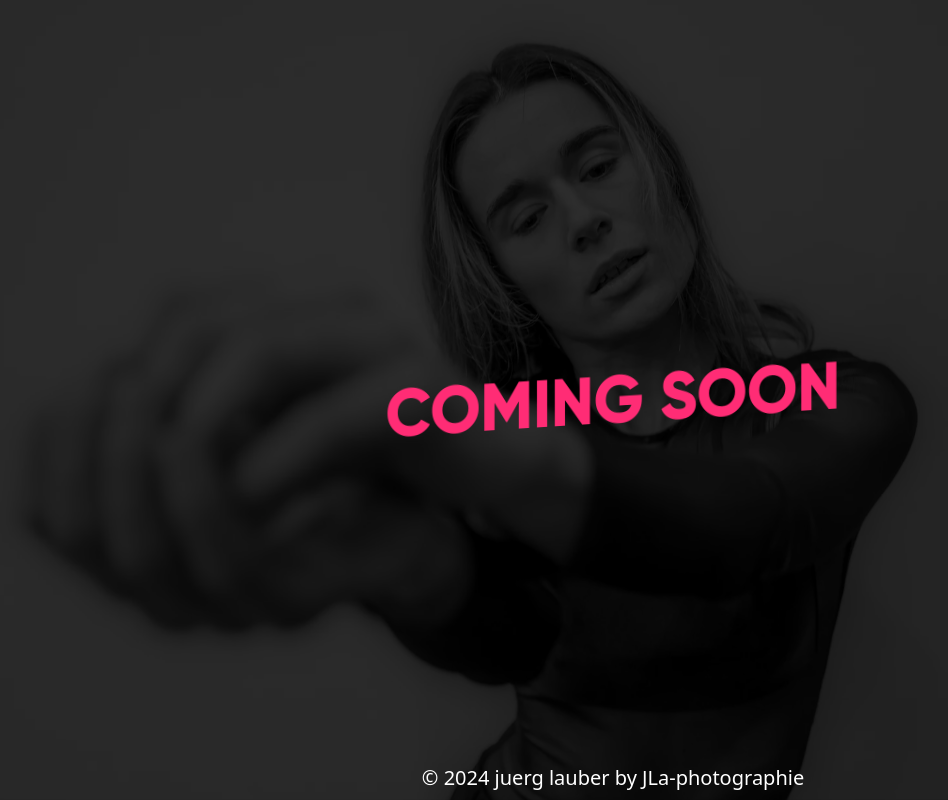
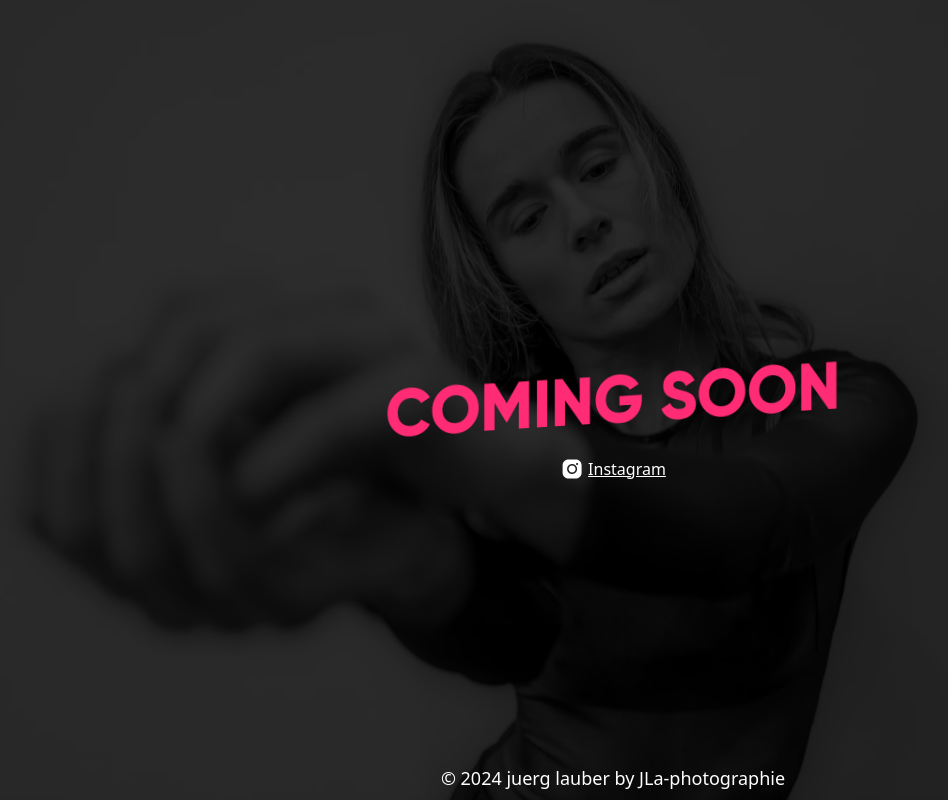
Before and after one commit to TurboPing/ninaritter, an Astro site: page / in a window 1280 px wide. Shown: the whole page, without its empty margins (27-975 px from the left). Built offline with nearby package versions, Linux system fonts and the light colour scheme; Astro itself is replaced by a stand-in of ours.

Commit message:
Fix copyright text and add instagram link

```diff
--- a/src/components/ComingSoon.astro
+++ b/src/components/ComingSoon.astro
@@ -3,7 +3,7 @@
 ---
 
 <!-- Component Template (HTML + JS Expressions) -->
-<div class="Menu select-none">
+<div class="Menu select-none relative">
   <ul class="Menu-list" data-offset="10">
     <li class="Menu-list-item" data-offset="20">
       COMING SOON
@@ -11,6 +11,19 @@
       <span class="Mask"><span>COMING SOON</span></span>
     </li>
   </ul>
+
+  <div class="text-white flex items-center justify-center gap-1 mt-4 z-[999] absolute left-1/2 -translate-x-1/2">
+    <svg xmlns="http://www.w3.org/2000/svg" x="0px" y="0px" width="24" height="24" viewBox="0,0,256,256">
+      <g fill="#ffffff" fill-rule="nonzero" stroke="none" stroke-width="1" stroke-linecap="butt" stroke-linejoin="miter" stroke-miterlimit="10" stroke-dasharray="" stroke-dashoffset="0" font-family="none" font-weight="none" font-size="none" text-anchor="none" style="mix-blend-mode: normal"><g transform="scale(5.33333,5.33333)"><path d="M16.5,5c-6.341,0 -11.5,5.159 -11.5,11.5v15c0,6.341 5.159,11.5 11.5,11.5h15c6.341,0 11.5,-5.159 11.5,-11.5v-15c0,-6.341 -5.159,-11.5 -11.5,-11.5zM34,12c1.105,0 2,0.895 2,2c0,1.104 -0.895,2 -2,2c-1.105,0 -2,-0.896 -2,-2c0,-1.105 0.895,-2 2,-2zM24,14c5.514,0 10,4.486 10,10c0,5.514 -4.486,10 -10,10c-5.514,0 -10,-4.486 -10,-10c0,-5.514 4.486,-10 10,-10zM24,17c-3.86599,0 -7,3.13401 -7,7c0,3.86599 3.13401,7 7,7c3.86599,0 7,-3.13401 7,-7c0,-3.86599 -3.13401,-7 -7,-7z"></path></g></g>
+    </svg>
+    <a
+      href="https://www.instagram.com/n_ina_?igsh=OTB3MDJobnNoMDIx"
+      target="_blank"
+      class="underline"
+    >
+      Instagram
+    </a>
+  </div>
 </div>
 
 <style lang="scss">
--- a/src/pages/index.astro
+++ b/src/pages/index.astro
@@ -24,7 +24,7 @@ import ComingSoon from '../components/ComingSoon.astro';
     />
 		<ComingSoon />
 
-    <span class="absolute bottom-2 text-white text-sm md:text-xl font-thin">
+    <span class="absolute bottom-2 text-white text-xs md:text-lg font-thin">
       © 2024 juerg lauber by JLa-photographie
     </span>
 
```
